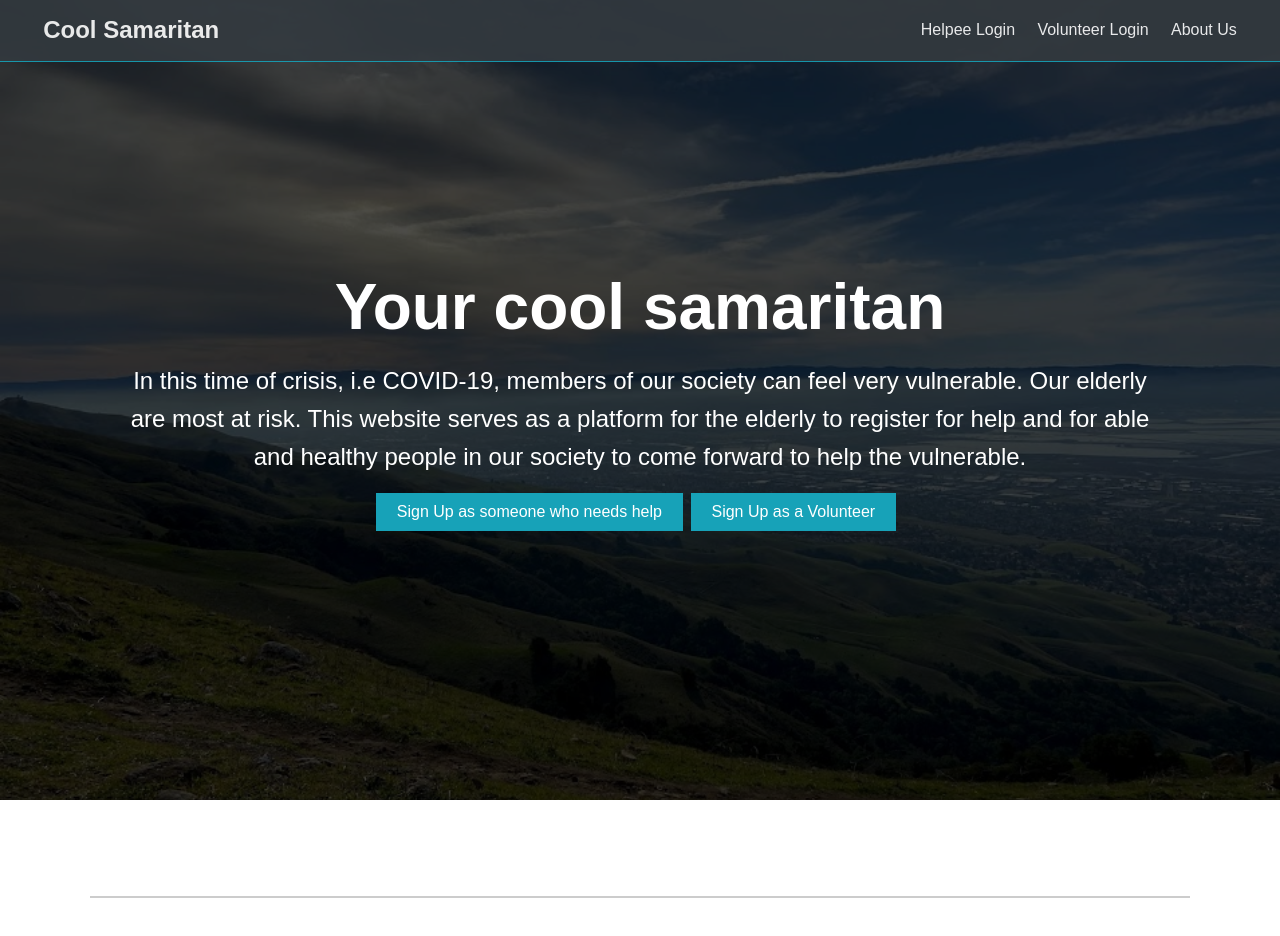
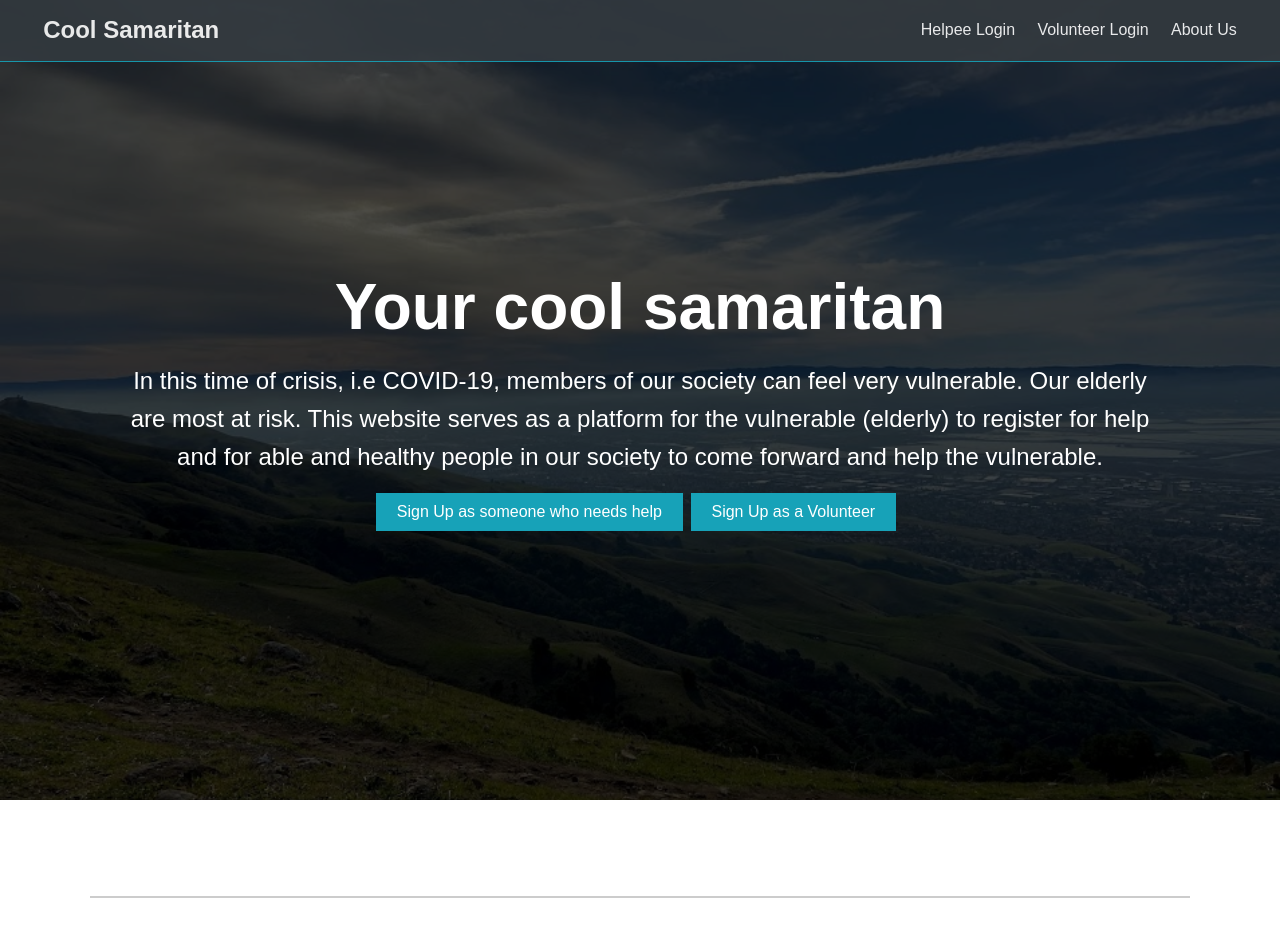
Before and after one commit to acharjeeanirban/good-samaritan, a React (Create React App) app in the folder client/: page / in a window 1280 px wide. Shown: the top 936 px of the page. Built offline with nearby package versions, Linux system fonts and the light colour scheme; no server answers.

Commit message:
fixing typos

```diff
--- a/client/src/components/layout/Landing.js
+++ b/client/src/components/layout/Landing.js
@@ -18,8 +18,8 @@ const Landing = ({ isAuthenticated_helpee, isAuthenticated_vol }) => {
                     <p className="lead">
                         In this time of crisis, i.e COVID-19,
                         members of our society can feel very vulnerable. Our elderly are most at risk.
-                        This website serves as a platform for the elderly to register for help and for able
-                        and healthy people in our society to come forward to help the vulnerable.
+                        This website serves as a platform for the vulnerable (elderly) to register for help and for able
+                        and healthy people in our society to come forward and help the vulnerable.
                     </p>
                     <div className="buttons">
                         <Link to="/register_helpee" className="btn btn-primary">Sign Up as someone who needs help</Link>
--- a/client/src/components/misc/About_Us.js
+++ b/client/src/components/misc/About_Us.js
@@ -40,8 +40,8 @@ export const About_Us = () => {
 
                 <br></br>
                 <h4>If you wanna get in touch with me..</h4>
-                I live in the beautiful city of North vancouver, British Columbia, Canada. I love coding, nature, dogs, coffee. If you have suggestion regarding the website
-                or want to help out in any form please reach out to me @ acharjeeanirban7@gmail.com
+                I live in the beautiful city of North Vancouver, British Columbia, Canada. I love coding, nature, dogs, coffee. If you have suggestion regarding the website
+                or want to help out in any form please reach out to me at acharjeeanirban7@gmail.com
             </p>
         </Fragment>
 
```
